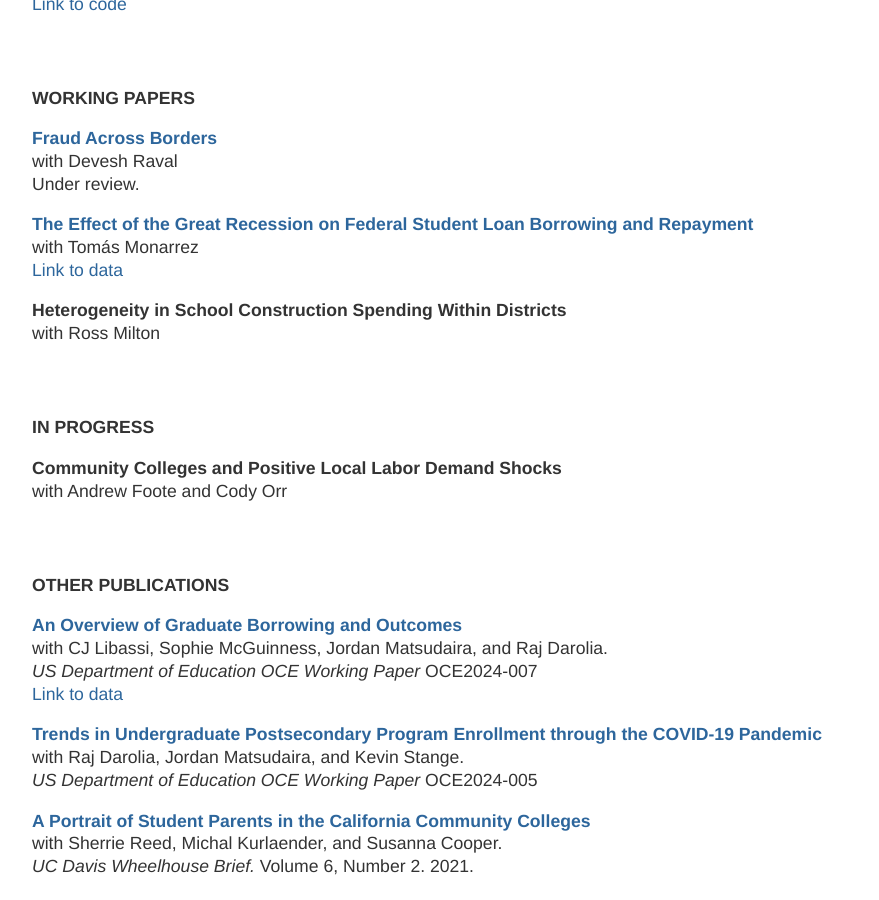
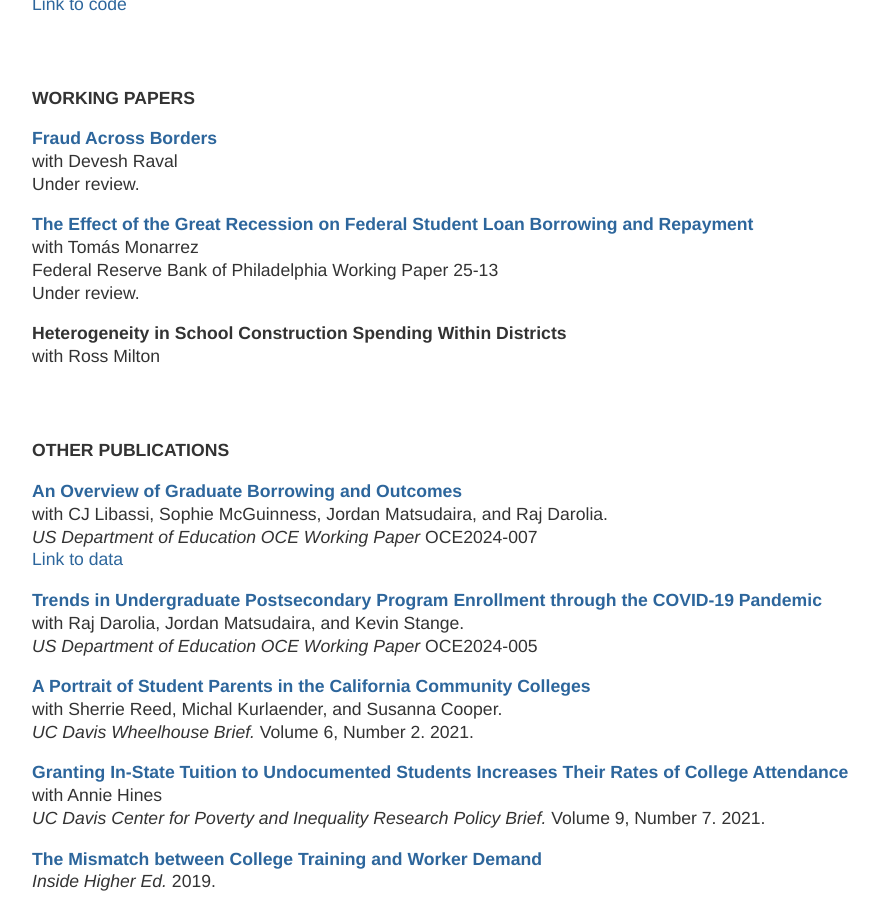
Before and after one commit to mzgrosz/mzgrosz.github.io, a Jekyll site: the page built from index.html, in a window 1280 px wide and 900 px high, scrolled down 1934 px. Shown: the whole window, without its empty margins (160-1039 px from the left). Built offline with Jekyll 4.4.1, drawn with Linux system fonts in a browser that asks for light colours.

Commit message:
Update index.html

```diff
--- a/index.html
+++ b/index.html
@@ -22,7 +22,7 @@ title: Michel Grosz
 
 
 	<p>Any opinions on this website are mine alone and do not represent those of the Federal Trade Commission or its Commissioners. </p>
-	<p>To download my CV <a href="https://mzgrosz.github.io/cv/GroszCV_2503.pdf" target="_blank"><b><u>click here</u></b></a></p>
+	<p>To download my CV <a href="https://mzgrosz.github.io/cv/GroszCV_2504.pdf" target="_blank"><b><u>click here</u></b></a></p>
 
 
 
@@ -134,22 +134,15 @@ title: Michel Grosz
 	with Devesh Raval <br>
 	Under review.</p>
 
-<p><b><a href="https://sites.ed.gov/ous/files/2025/01/GreatRecession.pdf">The Effect of the Great Recession on Federal Student Loan Borrowing and Repayment</a> </b> <br>
+<p><b><a href="https://papers.ssrn.com/sol3/papers.cfm?abstract_id=5220496">The Effect of the Great Recession on Federal Student Loan Borrowing and Repayment</a> </b> <br>
 	with Tomás Monarrez<br>
-	<a href="https://sites.ed.gov/ous/files/2025/01/county_panel_data_public.xlsx">Link to data</a><br></p>
+	Federal Reserve Bank of Philadelphia Working Paper 25-13 <br>
+	Under review. </p>
 
 
 <p><b>Heterogeneity in School Construction Spending Within Districts </b><br>
 	with Ross Milton</p>
 
-
-
-<br>
-<br>
-<p><b>IN PROGRESS</b></p>
-
-<p><b>Community Colleges and Positive Local Labor Demand Shocks </b><br>
-	with Andrew Foote and Cody Orr</p>
 
 
 <br>
```
